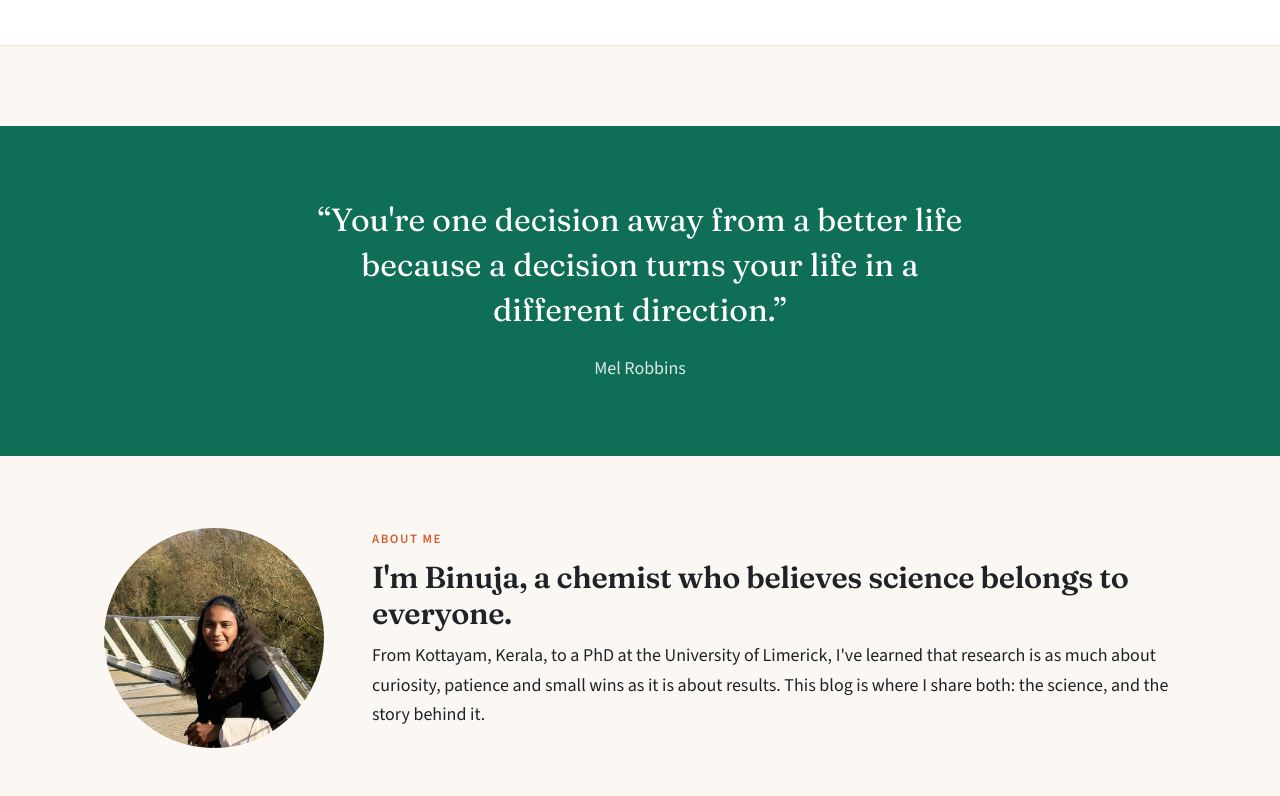
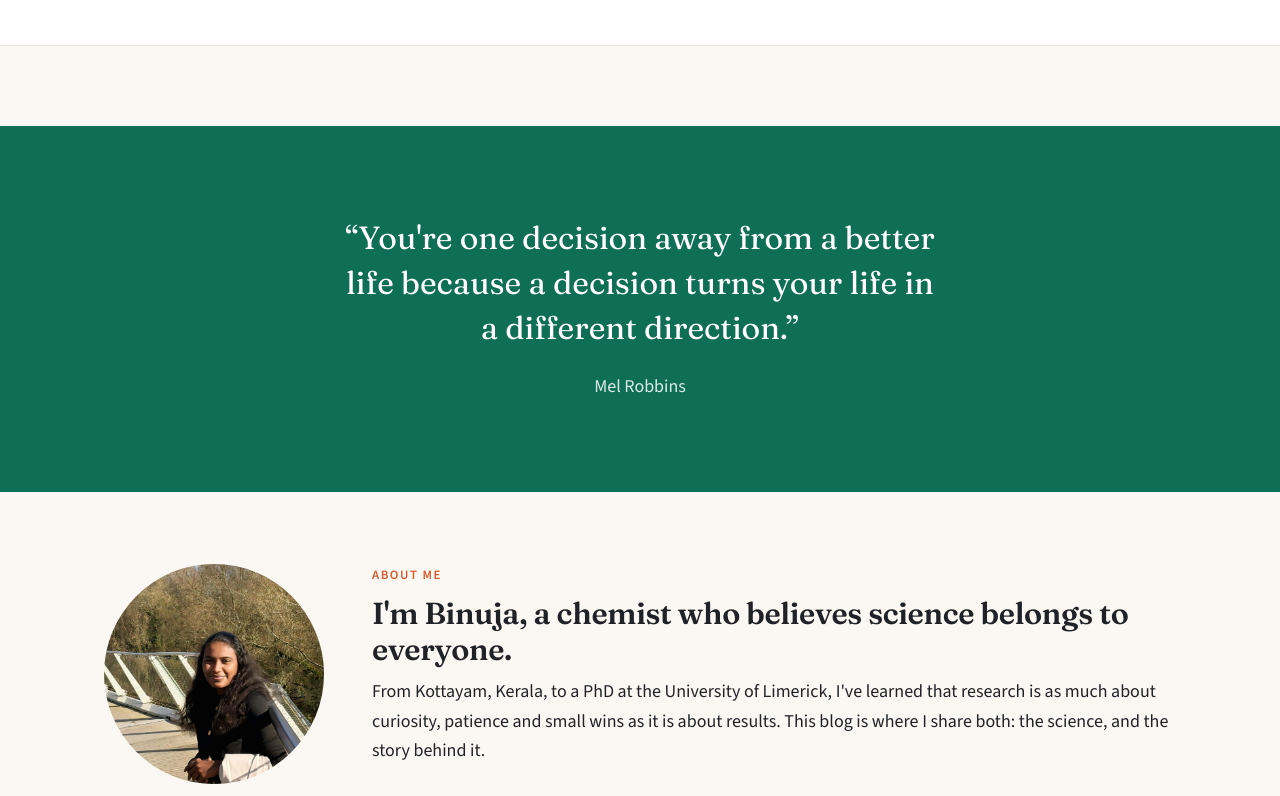
Before and after one commit to binujavarghese/binujavarghese.github.io, an Eleventy site: page src/index.njk in a window 1280 px wide. Shown: the part 1004-1800 px from the top of the page. Built offline with nearby package versions, Linux system fonts and the light colour scheme; Eleventy itself is replaced by a stand-in of ours; files that its build step writes are made by us from their sources.

Commit message:
Update index.njk

```diff
--- a/src/index.njk
+++ b/src/index.njk
@@ -56,10 +56,28 @@ layout: layouts/base.njk
 {% endfor %}
 
 <section class="quote-band">
-  <figure class="wrap-narrow">
-    <blockquote>“{{ site.quote.text }}”</blockquote>
-    <figcaption>{{ site.quote.author }}</figcaption>
-  </figure>
+  {% set allQuotes = site.quotes if (site.quotes and site.quotes.length) else [site.quote] %}
+  <div class="wrap-narrow quote-rotator">
+    {% for q in allQuotes %}
+    <figure class="quote-item{% if loop.first %} is-active{% endif %}">
+      <blockquote>“{{ q.text }}”</blockquote>
+      <figcaption>{{ q.author }}{% if q.topic %} · <a href="/topics/{{ q.topic | slugify2 }}/">{{ q.topic }}</a>{% endif %}</figcaption>
+    </figure>
+    {% endfor %}
+  </div>
+  {% if allQuotes.length > 1 %}
+  <script>
+    (function () {
+      var items = document.querySelectorAll('.quote-item');
+      var i = 0;
+      setInterval(function () {
+        items[i].classList.remove('is-active');
+        i = (i + 1) % items.length;
+        items[i].classList.add('is-active');
+      }, 6000);
+    })();
+  </script>
+  {% endif %}
 </section>
 
 <section class="wrap block about-strip">
```
